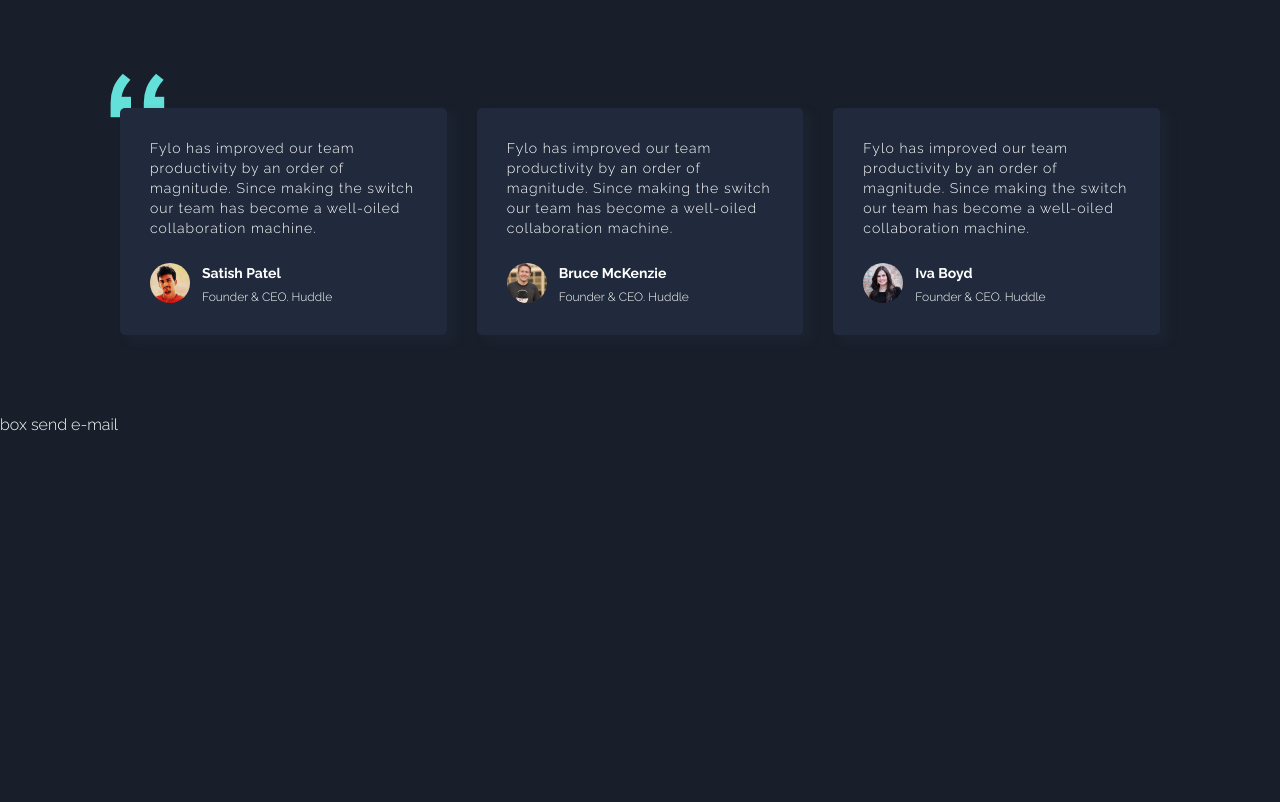
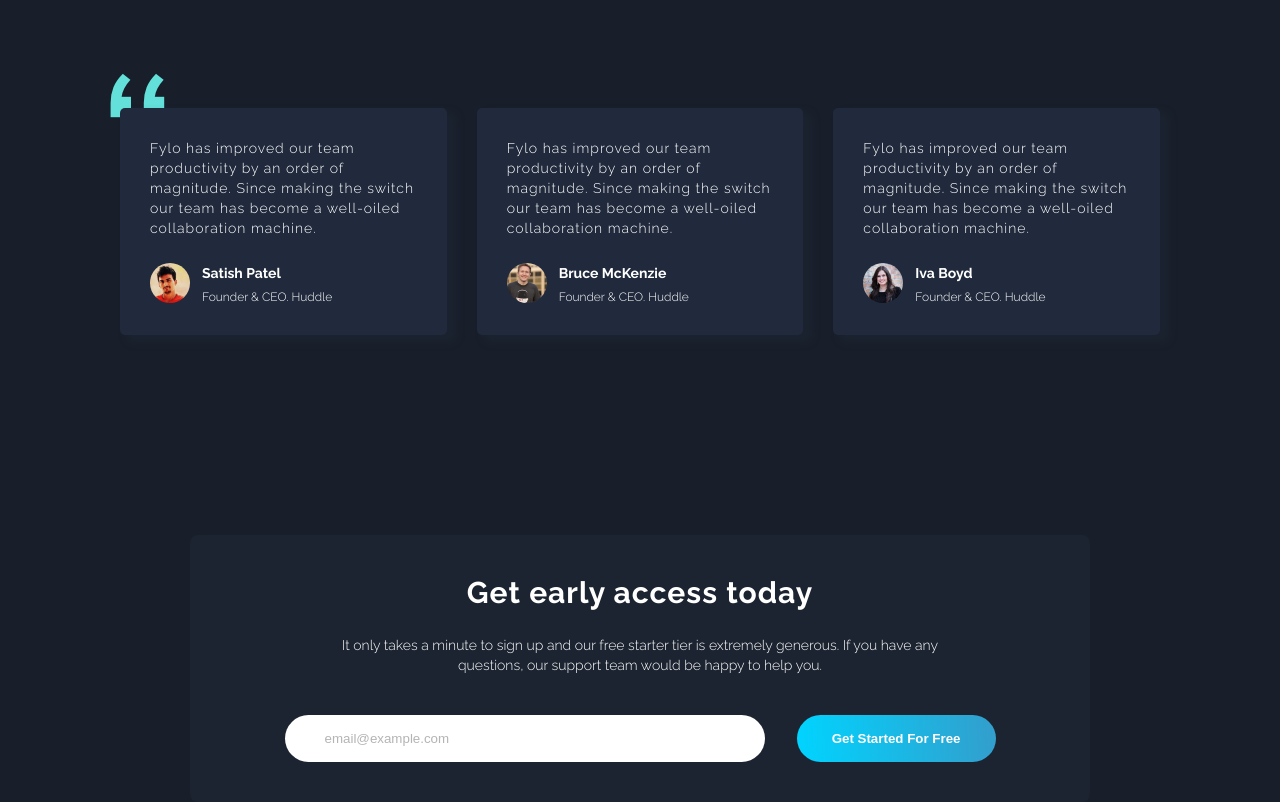
Before and after one commit to 300Marco/fylo-dark-theme-landing-page, a plain HTML site: page src/index.html in a window 1280 px wide. Shown: the part 2517-3319 px from the top of the page. Before the commit the page ends 2951 px from the top, so only its background shows below. Drawn offline with nearby package versions, Linux system fonts and the light colour scheme.

Commit message:
Created and styled email session

```diff
--- a/public/styles.css
+++ b/public/styles.css
@@ -33,6 +33,10 @@ body {
     color: var(--white);
     font-size: 1.6rem;
     font-family: 'Raleway', sans-serif;
+}
+
+main {
+    margin-bottom: 12.0rem;
 }
 
 header,
@@ -119,7 +123,7 @@ main section:nth-child(1) {
     width: 60rem;
 }
 
-.introduction .button {
+.button {
     background-color: var(--blue);
     background: linear-gradient(266deg, rgba(51,158,204,1) 0%, rgba(0,212,255,1) 100%);
     border-radius: 40px;
@@ -129,7 +133,7 @@ main section:nth-child(1) {
     transition: 300ms;
 }
 
-.introduction .button:hover {
+.button:hover {
     background: var(--cyan);
     background: linear-gradient(266deg, rgba(0,212,255,1) 0%, rgba(51,158,204,1) 100%);
 }
@@ -360,3 +364,67 @@ main section:nth-child(1) {
 .comments .profile .profile-info span {
     font-size: 1.2rem;
 }
+
+/* ########## FOOTER */
+/* ########## COMMENTS */
+.email {
+    /* border: 1px solid red; */
+    display: flex;
+    align-items: center;
+    justify-content: center;
+}
+
+.email .box-email {
+    background-color: var(--dark-blue-intro-email);
+    border-radius: 8px;
+    /* border: 1px solid var(--dark-blue-main); */
+    max-width: 90.0rem;
+    padding: 4.0rem 1.0rem;
+
+    display: flex;
+    text-align: center;
+    flex-direction: column;
+}
+
+.email .box-email .info-email strong {
+    display: block;
+    font-size: 3.0rem;
+    letter-spacing: 0.1rem;
+    margin-bottom: 2.5rem;
+}
+
+.email .box-email .info-email p {
+    font-size: 1.4rem;
+    /* letter-spacing: 0.1rem; */
+    line-height: 2.0rem;
+    margin-bottom: 4rem;
+    padding: 0 12rem;
+}
+
+.email .box-email .send-email form input {
+    border: none;
+    border-radius: 30px;
+    padding: 1.6rem 4.0rem;
+    width: 48.0rem;
+}
+
+.email .box-email .send-email form input::placeholder{
+    color: #b4b4b4;
+}
+
+.email .box-email .send-email form input:focus {
+    border: 1px solid var(--blue);
+    outline: none;
+    transition: 300ms;
+}
+
+.email .box-email .send-email form button {
+    background-color: var(--blue);
+    border: none;
+    border-radius: 30px;
+    cursor: pointer;
+    /* color: var(--white); */
+    /* font-weight: 700; */
+    margin-left: 2.8rem;
+    padding: 1.6rem 3.5rem;
+}
--- a/src/index.html
+++ b/src/index.html
@@ -110,7 +110,7 @@
                             Securely share files and folders with friends, family and colleagues for live collaboration. No email attachments required.
                         </p>
 
-                        <a href="##">
+                        <a href="">
                             See how Fylo works
                             <span class="material-symbols-outlined">
                                 arrow_right_alt
@@ -190,15 +190,30 @@
                 </div>
             </div>
         </section>
+    </main>
 
+    <footer>
         <section>
-            <div>
-                box send e-mail
+            <div class="email">
+                <div class="box-email">
+                    <div class="info-email">
+                        <strong>Get early access today</strong>
+                        <p>
+                            It only takes a minute to sign up and our free starter tier is extremely generous. If you have any questions, our support team would be happy to help you.
+                        </p>
+                    </div>
+                    <div class="send-email">
+                        <form action="">
+                            <input type="email" placeholder="email@example.com">
+                            <button class="button" type="submit">Get Started For Free</button>
+                        </form>
+                    </div>
+                </div>
             </div>
         </section>
 
-        <footer></footer>
-    </main>
+        <div class="footer"></div>
+    </footer>
 
     <script src="../public/scripts.js"></script>
 </body>
```
